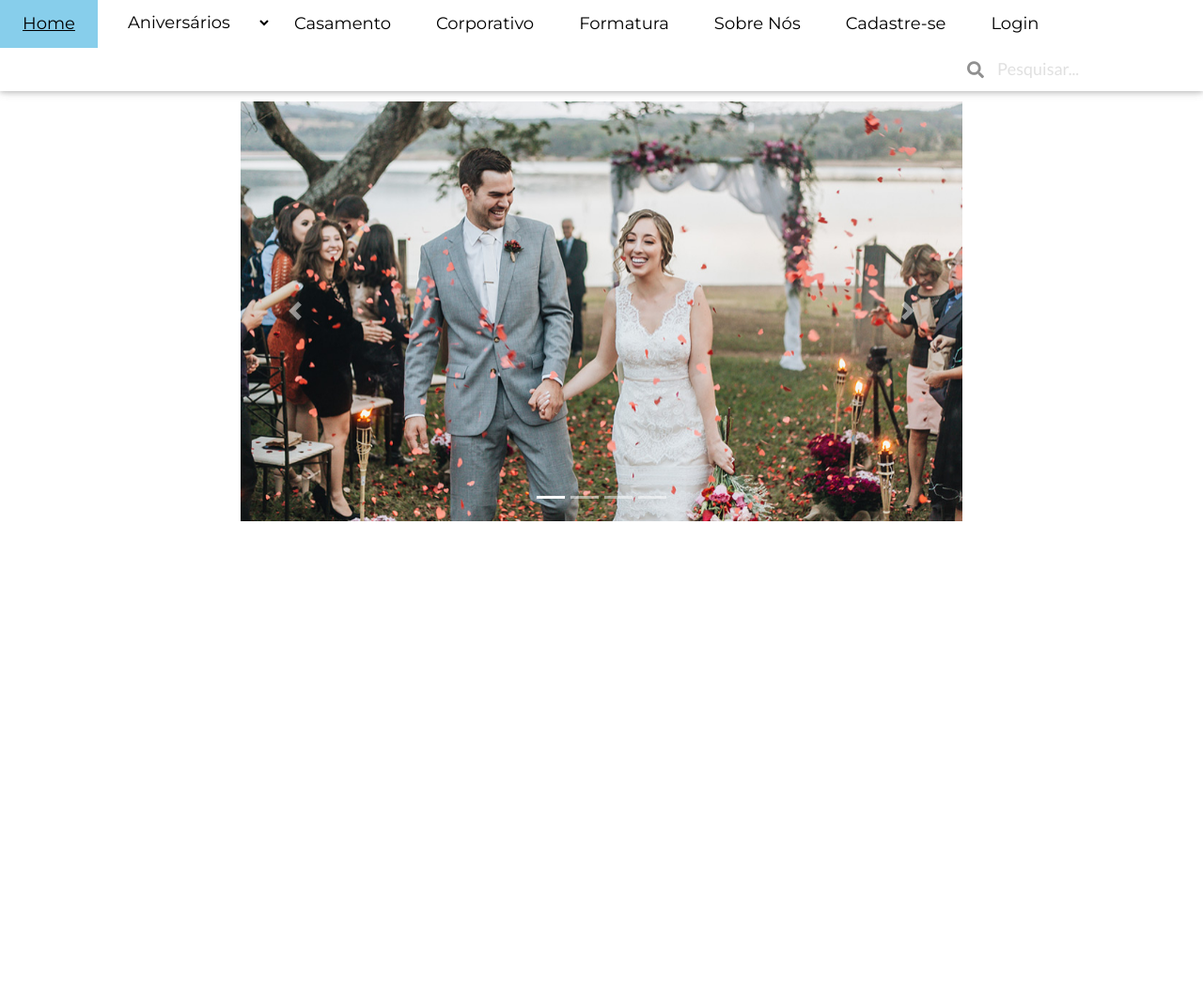
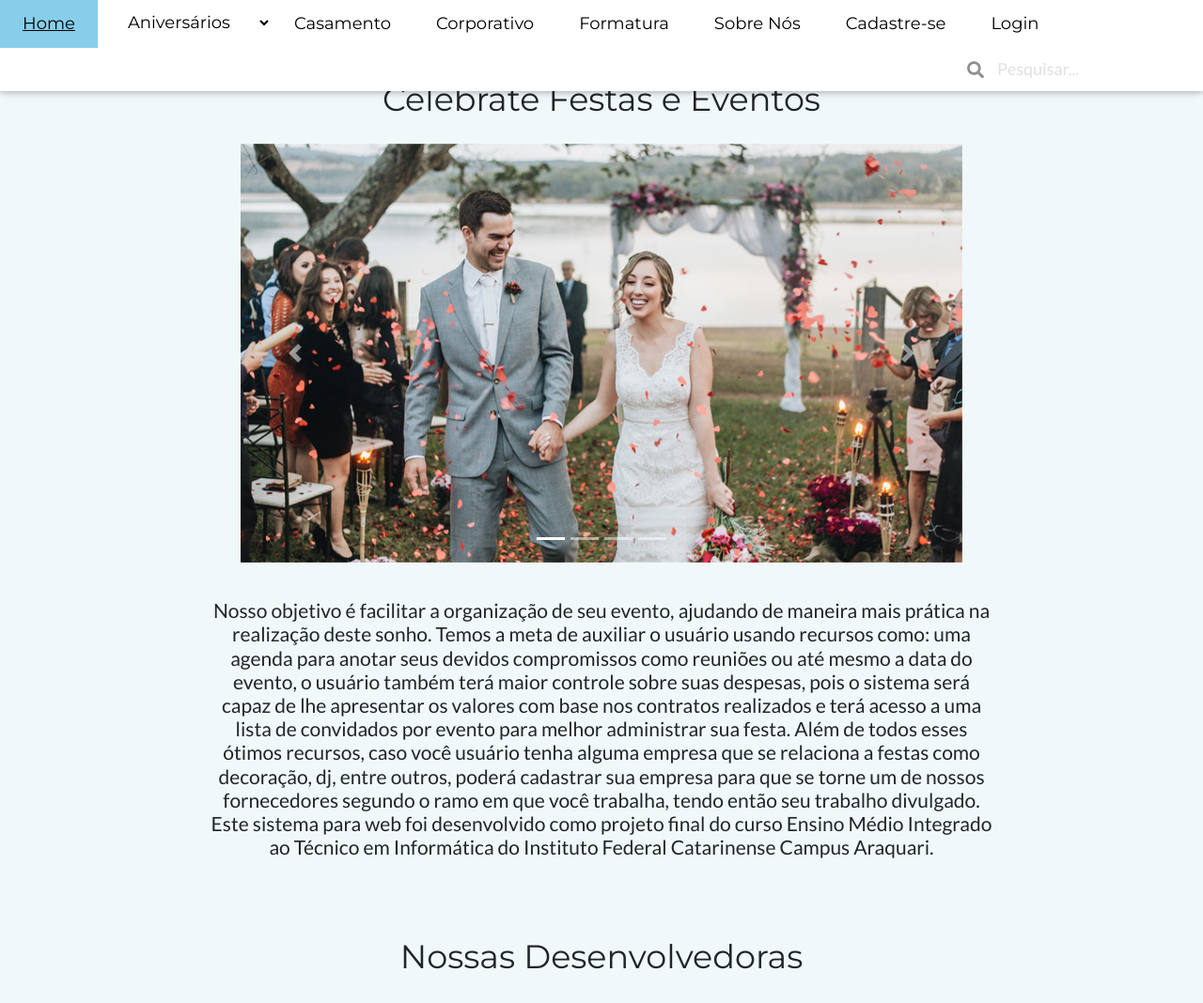
Before and after one commit to biancaleithold/Tcc, a PHP site: page /sobre.php in a window 1280 px wide. Shown: the top 1068 px of the page at 94% size. Run offline with PHP 8.4, Linux system fonts and the light colour scheme; some libraries are stand-ins or nearby versions.

Commit message:
Finalizamos o sobre nós, começamos a alterar o register empresa

```diff
--- a/css/estilo.css
+++ b/css/estilo.css
@@ -27,3 +27,9 @@
 	width: 89%;
     text-align: justify;
 }
+
+.sobre{
+	width: 65%;
+    text-align: center;
+    margin-top: 3%;
+}
--- a/sobre.php
+++ b/sobre.php
@@ -1,5 +1,5 @@
 <?php
-	include("cabecalho.php");
+  include("cabecalho.php");
 ?>
 
 <html>
@@ -14,10 +14,15 @@
 <script src="https://cdnjs.cloudflare.com/ajax/libs/popper.js/1.14.3/umd/popper.min.js" integrity="sha384-ZMP7rVo3mIykV+2+9J3UJ46jBk0WLaUAdn689aCwoqbBJiSnjAK/l8WvCWPIPm49" crossorigin="anonymous"></script>
 
 <script src="https://stackpath.bootstrapcdn.com/bootstrap/4.3.1/js/bootstrap.bundle.min.js" integrity="sha384-xrRywqdh3PHs8keKZN+8zzc5TX0GRTLCcmivcbNJWm2rs5C8PRhcEn3czEjhAO9o" crossorigin="anonymous"></script>
+<style>
+    body,h1,h2,h3,h4,h5,h6 {font-family: "Lato", sans-serif}
+    .w3-bar,h1,button {font-family: "Montserrat", sans-serif}
+    .fa-anchor,.fa-coffee {font-size:200px}
+  </style>
 </head>
-<body>
+<body style="background: #f1f8f9;">
 <center>
-	<h1 style="font-family: Lato, sans-serif; margin-top: 3%">Celebrate Festas e Eventos</h1>
+  <h1 style="margin-top: 5%; margin-bottom: 2%;">Celebrate Festas e Eventos</h1>
 <div id="sol" class="carousel slide" data-ride="carousel" style= "width:60%">
   <ol class="carousel-indicators">
     <li data-target="#casamento" data-slide-to="0" class="active"></li>
@@ -48,10 +53,29 @@
     <span class="sr-only">Next</span>
   </a>
 </div>
-
-
-
-
-
+<div class="sobre">
+  <h4>Nosso objetivo é facilitar a organização de seu evento, ajudando de maneira mais prática na realização deste sonho. Temos a meta de auxiliar o usuário usando recursos como:  uma agenda para anotar seus devidos compromissos como reuniões ou até mesmo a data do evento, o usuário também terá maior controle sobre suas despesas, pois o  sistema será capaz de lhe apresentar os valores com base nos contratos realizados e terá acesso a uma lista de convidados por evento para melhor administrar sua festa. Além de todos esses ótimos recursos, caso você usuário tenha alguma empresa que se relaciona a festas como decoração, dj, entre outros, poderá cadastrar sua empresa para que se torne um de nossos fornecedores segundo o ramo em que você trabalha, tendo então seu trabalho divulgado. Este sistema para web foi desenvolvido como projeto final do curso Ensino Médio Integrado ao Técnico em Informática do Instituto Federal Catarinense Campus Araquari. </h4>
+</div>
+  <br><br><br><br>
+  <h1>Nossas Desenvolvedoras</h1>
+<div style="margin-top: 4%; margin-left: 19%" class="ui four cards">
+  <a class="red card">
+    <div class="image">
+      <img src="imagens/bianca">
+      <h5>Bianca Leithold</h5>
+    </div>
+  </a>
+  <a class="orange card">
+    <div class="image">
+      <img src="imagens/beth">
+      <h5>Elizabeth Antunes</h5>
+    </div>
+  </a>
+  <a class="yellow card">
+    <div class="image">
+      <img src="imagens/karen.jpg">
+      <h5>Karen Fernandes</h5>
+    </div>
+  </a>
 </body>
 </html>
```
Also changed, not shown: register_empresa.php (+31 -1 lines), imagens/karen.jpg (added), 2 other files.
